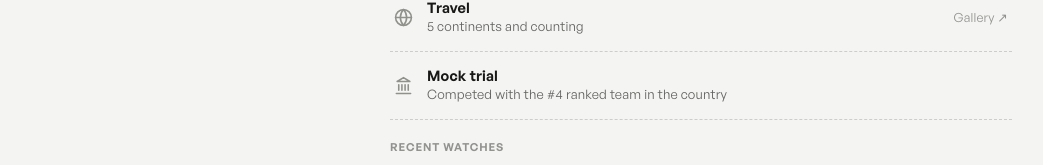
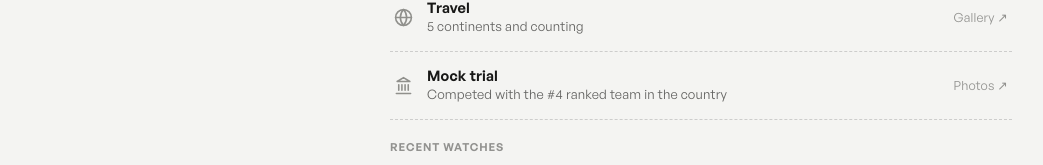
Before and after one commit to jessie-qs-li/portfolio, a Next.js app: page / in a window 1280 px wide. Shown: the part 2214-2379 px from the top of the page, without its empty margins (118-1161 px from the left). Built offline with nearby package versions, Linux system fonts and the light colour scheme; no server answers.

Commit message:
Mock trial row: add Photos link

```diff
--- a/app/page.tsx
+++ b/app/page.tsx
@@ -192,6 +192,7 @@ export default function Home() {
                   <div className="row-title">Mock trial</div>
                   <div className="row-sub">Competed with the #4 ranked team in the country</div>
                 </div>
+                <a className="row-right" href="https://www.instagram.com/p/DAwwBkyPLXY/" target="_blank" rel="noopener">Photos ↗</a>
               </div>
             </div>
             <div className="letterboxd-block">
```
